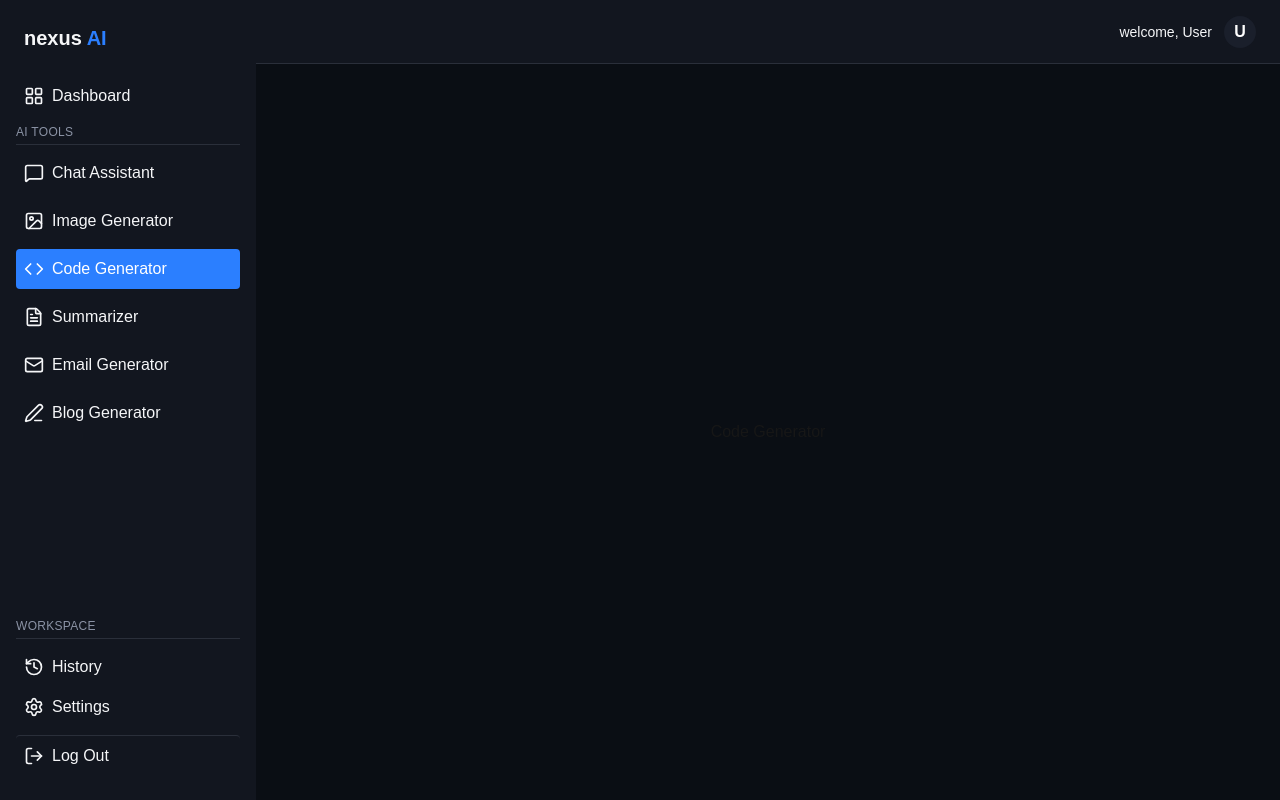
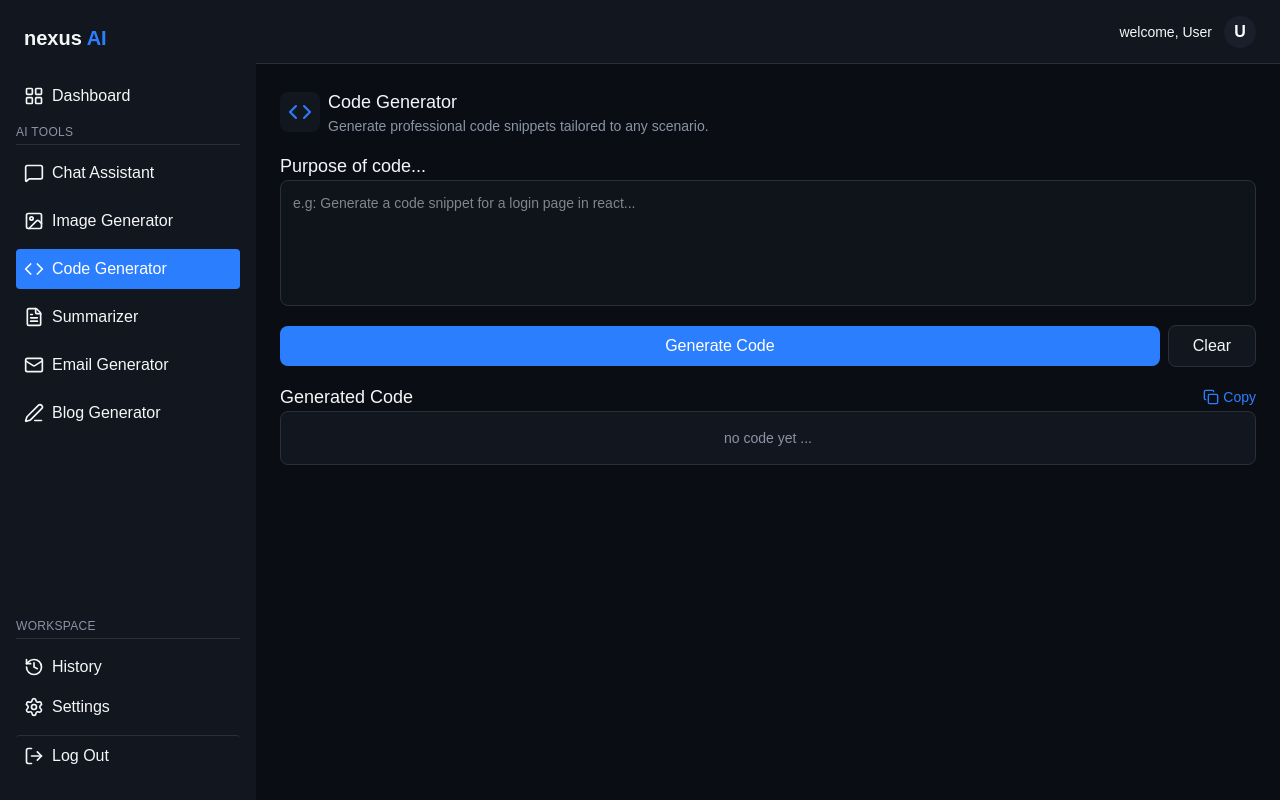
Before and after one commit to Ateeb-Karim/ai-saas-app, a Next.js app: page /codegenerator in a window 1280 px wide. Built offline with nearby package versions, Linux system fonts and the light colour scheme; no server answers.

Commit message:
initializing image generator

```diff
--- a/app/(dashboard)/bloggenerator/page.tsx
+++ b/app/(dashboard)/bloggenerator/page.tsx
@@ -113,7 +113,7 @@ export default function BlogGenerator(): JSX.Element {
         description="Generate professional blog posts tailored to any scenario."
       />
       <div className="w-full">
-        <p className="font-normal text-sm sm:text-md mt-5">
+        <p className="text-base sm:text-lg text-[#F5F6F8] mt-4">
           Blog idea/topic...
         </p>
         <textarea
--- a/app/(dashboard)/codegenerator/page.tsx
+++ b/app/(dashboard)/codegenerator/page.tsx
@@ -1,5 +1,165 @@
-import { JSX } from "react/jsx-runtime";
+"use client";
+
+import { Code, Copy, Loader2 } from "lucide-react";
+import { JSX, useState } from "react";
+import ShowCard from "../_components/showcard";
+import ReactMarkdown from "react-markdown";
+import { Prism as SyntaxHighlighter } from "react-syntax-highlighter";
+import { oneDark } from "react-syntax-highlighter/dist/esm/styles/prism";
+import toast from "react-hot-toast";
 
 export default function CodeGenerator(): JSX.Element {
-  return <div>Code Generator</div>;
+  const [prompt, setPrompt] = useState<string>("");
+  const [result, setResult] = useState<string>("");
+  const [loading, setLoading] = useState<boolean>(false);
+
+  const generateCode = async () => {
+    setLoading(true);
+    try {
+      const response = await fetch("/api/generate-code", {
+        method: "POST",
+        body: JSON.stringify({
+          prompt,
+        }),
+        headers: {
+          "content-type": "application/json",
+        },
+        cache: "no-cache",
+      });
+
+      if (!response.ok) {
+        throw new Error("Failed to generate code");
+      }
+
+      const data = await response.json();
+      setResult(data.result);
+    } catch (e) {
+      toast.error("Failed to generate code. Please try again", {
+        duration: 3000,
+        position: "top-center",
+        className: "bg-[#0A0E14] text-white border border-[#2A2F3A] rounded-lg",
+        iconTheme: { primary: "#3B82F6", secondary: "#F5F6F8" },
+        id: "error-toast",
+      });
+    } finally {
+      setLoading(false);
+    }
+  };
+
+  const clear = () => {
+    setLoading(false);
+    setResult("");
+    setPrompt("");
+  };
+
+  const copyToClipboard = () => {
+    if (!result) {
+      return toast.error("No code to copy", {
+        duration: 3000,
+        position: "top-center",
+        className: "bg-[#0A0E14] text-white border border-[#2A2F3A] rounded-lg",
+        iconTheme: { primary: "#EF4444", secondary: "#F5F6F8" },
+        id: "error-toast",
+      });
+    }
+    navigator.clipboard.writeText(result);
+    toast.success("Copied to clipboard", {
+      duration: 3000,
+      position: "top-center",
+      className: "bg-[#0A0E14] text-white border border-[#2A2F3A] rounded-lg",
+      iconTheme: { primary: "#3B82F6", secondary: "#F5F6F8" },
+      id: "success-toast",
+    });
+  };
+
+  return (
+    <div className="flex flex-col items-start w-full h-full text-[#F5F6F8] px-4 sm:px-0">
+      <ShowCard
+        icon={<Code className="h-6 w-6 text-blue-500" />}
+        title="Code Generator"
+        description="Generate professional code snippets tailored to any scenario."
+      />
+
+      <div className="w-full">
+        <p className="text-base sm:text-lg text-[#F5F6F8] mt-4">
+          Purpose of code...
+        </p>
+        <textarea
+          rows={5}
+          className="w-full px-3 py-3 outline-none bg-[#0F141A] border border-[#2A2F3A] rounded-lg text-sm sm:text-md resize-none"
+          placeholder="e.g: Generate a code snippet for a login page in react... "
+          value={prompt}
+          onChange={(e: React.ChangeEvent<HTMLTextAreaElement>) =>
+            setPrompt(e.target.value)
+          }
+        />
+      </div>
+
+      <div className="w-full flex flex-col sm:flex-row items-stretch sm:items-center gap-2 mt-1">
+        <button
+          onClick={generateCode}
+          disabled={loading}
+          className="w-full sm:flex-1 px-6 py-2 mt-2 bg-blue-500 rounded-lg text-white font-medium transition-all duration-200 hover:bg-blue-600 active:scale-95 disabled:opacity-50 disabled:cursor-not-allowed"
+        >
+          {loading ? (
+            <div className="flex items-center justify-center gap-2">
+              <Loader2 className="animate-spin h-4 w-4" />
+              <span>Generating...</span>
+            </div>
+          ) : (
+            "Generate Code"
+          )}
+        </button>
+        <button
+          onClick={clear}
+          className="w-full sm:w-auto bg-[#12161F] border border-[#2A2F3A] px-6 py-2 mt-2 rounded-lg text-[#F5F6F8] cursor-pointer transition-all duration-200 hover:bg-[#1A1F2B] active:scale-95"
+        >
+          Clear
+        </button>
+      </div>
+
+      <div className="w-full flex items-center justify-between mt-4">
+        <p className="text-base sm:text-lg text-[#F5F6F8]">Generated Code</p>
+        <button
+          onClick={copyToClipboard}
+          className="flex items-center gap-1 text-blue-500 text-sm sm:text-md cursor-pointer transition-all duration-200 hover:scale-99 active:scale-95"
+        >
+          <Copy className="h-4 w-4" />
+          <p>Copy</p>
+        </button>
+      </div>
+
+      <div className="w-full bg-[#12161F] border border-[#2A2F3A] rounded-lg p-3 sm:p-4">
+        {!result ? (
+          <p className="text-sm text-center text-[#8B93A5]">no code yet ...</p>
+        ) : (
+          <div className="text-sm text-left text-[#F5F6F8] h-fit">
+            <ReactMarkdown
+              components={{
+                code({ className, children, ...props }) {
+                  const match = /language-(\w+)/.exec(className || "");
+                  return match ? (
+                    <SyntaxHighlighter
+                      style={oneDark}
+                      language={match[1]}
+                      PreTag="div"
+                      customStyle={{ borderRadius: "8px", fontSize: "12.5px" }}
+                    >
+                      {String(children).replace(/\n$/, "")}
+                    </SyntaxHighlighter>
+                  ) : (
+                    <code className={className} {...props}>
+                      {children}
+                    </code>
+                  );
+                },
+              }}
+            >
+              {result}
+            </ReactMarkdown>
+          </div>
+        )}
+      </div>
+    </div>
+  );
 }
--- a/app/(dashboard)/emailgenerator/page.tsx
+++ b/app/(dashboard)/emailgenerator/page.tsx
@@ -95,7 +95,7 @@ export default function EmailGenerator(): JSX.Element {
       />
 
       <div className="w-full">
-        <p className="font-normal text-sm sm:text-md mt-5">
+        <p className="text-base sm:text-lg text-[#F5F6F8] mt-4">
           Purpose of email...
         </p>
         <textarea
--- a/app/(dashboard)/summarizer/page.tsx
+++ b/app/(dashboard)/summarizer/page.tsx
@@ -65,7 +65,9 @@ export default function SummarizerPage(): JSX.Element {
         description="Paste your text here to get concise summary."
       />
       <div className="w-full">
-        <p className="font-normal text-md mt-5">Your text ...</p>
+        <p className="text-base sm:text-lg text-[#F5F6F8] mt-4">
+          Your text ...
+        </p>
         <textarea
           name=""
           id=""
@@ -113,7 +115,7 @@ export default function SummarizerPage(): JSX.Element {
       </div>
       <div className="mt-2 h-fit w-full bg-[#12161F] border border-[#2A2F3A] rounded-lg p-2">
         {!summary ? (
-          "No summary yet"
+          <p className="text-sm text-center text-[#8B93A5]">No summary yet</p>
         ) : (
           <div className="text-sm text-left text-[#F5F6F8]">
             <ReactMarkdown>{summary}</ReactMarkdown>
--- /dev/null
+++ b/app/api/generate-code/route.ts
@@ -0,0 +1,28 @@
+import { GoogleGenAI } from "@google/genai";
+import { NextResponse } from "next/server";
+
+export async function POST(req: Request) {
+  try {
+    const { prompt } = await req.json();
+    if (!prompt) {
+      return NextResponse.json(
+        { error: "Prompt is required" },
+        { status: 400 },
+      );
+    }
+    const ai = new GoogleGenAI({ apiKey: process.env.GEMINI_API_KEY });
+
+    const response = await ai.models.generateContent({
+      model: "gemini-3.5-flash",
+      contents: `Write code for the following request: ${prompt}. Return the code in a properly fenced markdown code block with the correct language tag (e.g. \`\`\`javascript). Include a brief explanation before the code block.`,
+    });
+
+    return NextResponse.json({ result: response.text });
+  } catch (err) {
+    console.log(err);
+    return NextResponse.json(
+      { error: "Failed to generate code" },
+      { status: 500 },
+    );
+  }
+}
--- /dev/null
+++ b/app/api/generate-image/route.ts
@@ -0,0 +1,54 @@
+import { GoogleGenAI } from "@google/genai";
+import { NextRequest, NextResponse } from "next/server";
+
+export async function POST(req: NextRequest) {
+  try {
+    const { prompt } = await req.json();
+    if (!prompt) {
+      return NextResponse.json(
+        { error: "Prompt is required" },
+        { status: 400 },
+      );
+    }
+
+    const ai = new GoogleGenAI({ apiKey: process.env.GEMINI_API_KEY });
+    const response = await ai.models.generateContent({
+      model: "gemini-3.5-flash-image",
+      contents: prompt,
+    });
+
+    const parts = response.candidates?.[0]?.content?.parts;
+    if (!parts || !Array.isArray(parts)) {
+      return NextResponse.json(
+        { error: "Invalid response from AI" },
+        { status: 500 },
+      );
+    }
+
+    let imagebase64: string | null = null;
+
+    for (const part of parts) {
+      if (
+        part?.inlineData &&
+        part?.inlineData?.data &&
+        part?.inlineData?.mimeType
+      ) {
+        imagebase64 = part.inlineData.data || null;
+      }
+    }
+
+    if (!imagebase64) {
+      return NextResponse.json(
+        { error: "No image data received from AI" },
+        { status: 500 },
+      );
+    }
+
+    return NextResponse.json({ image: imagebase64 });
+  } catch (e) {
+    return NextResponse.json(
+      { error: "Failed to generate image" },
+      { status: 500 },
+    );
+  }
+}
--- a/package.json
+++ b/package.json
@@ -23,6 +23,7 @@
     "react-hot-toast": "^2.6.0",
     "react-icons": "^5.7.0",
     "react-markdown": "^10.1.0",
+    "react-syntax-highlighter": "^16.1.1",
     "react-toastify": "^11.1.0"
   },
   "devDependencies": {
@@ -31,6 +32,7 @@
     "@types/node": "^20",
     "@types/react": "^19",
     "@types/react-dom": "^19",
+    "@types/react-syntax-highlighter": "^15.5.13",
     "eslint": "^9",
     "tailwindcss": "^4",
     "typescript": "^5"
```
Also changed, not shown: 1 other file (tests, documents, lock files or other folders).
